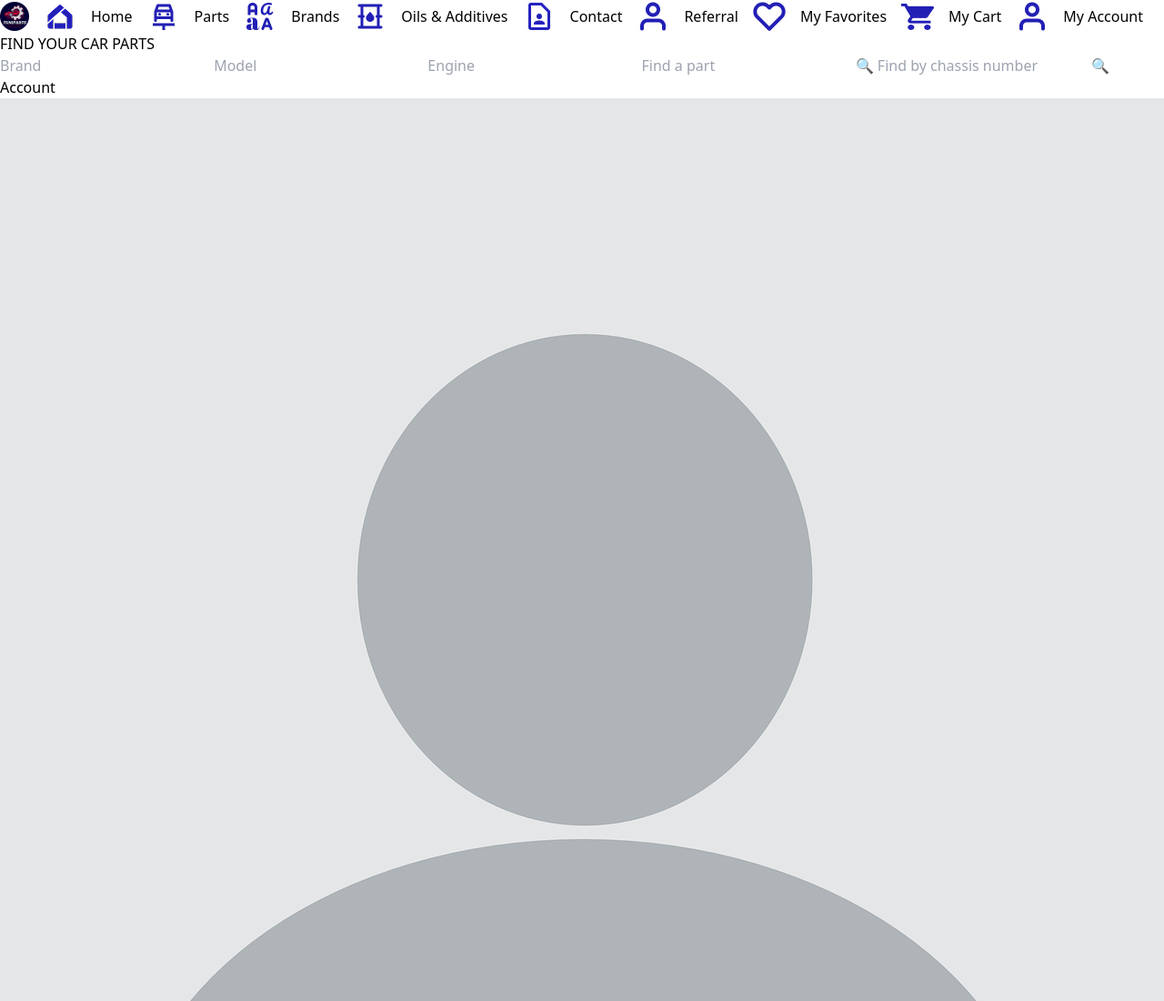
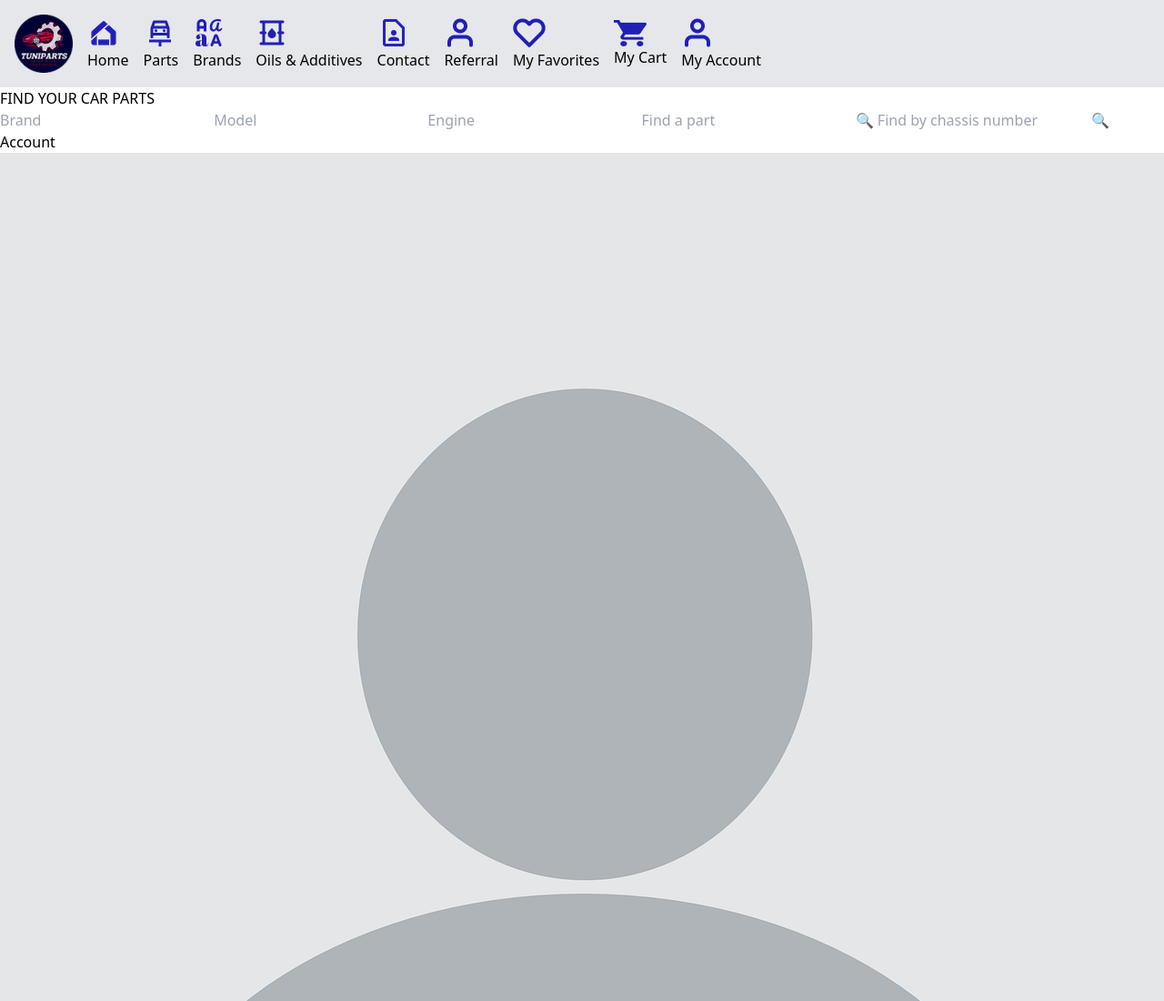
Before and after one commit to hamzaayarii/tuniparts-store, a website: page public/Account.html in a window 1280 px wide. Shown: the top 1100 px of the page at 91% size. Drawn offline with Linux system fonts and the light colour scheme.

Commit message:
2nd commit

```diff
--- a/public/Account.html
+++ b/public/Account.html
@@ -9,26 +9,46 @@
 <body>
     <header>
         <div>
-            <nav class="flex space-x-4 items-center">
-                <img src="../images/Logo.ico" alt="TuniParts Logo" class="w-8 h-8">
+            <nav class="flex space-x-4 items-center bg-gray-200 p-4">
+                <div class="nav-item">
+                    <img src="../images/Logo.ico" alt="TuniParts Logo" class="w-16 h-16">
+                </div>
+                <div class="nav-item">
                     <img src="../icons/home.png" alt="home Icon">
                     <a href="#">Home</a>
+                </div>
+                <div class="nav-item">
                     <img src="../icons/parts.png" alt="Parts Icon">
                     <a href="#">Parts</a>
+                </div>
+                <div class="nav-item">
                     <img src="../icons/brands.png" alt="Brands Icon">
                     <a href="#">Brands</a>
+                </div>
+                <div class="nav-item">
                     <img src="../icons/oils.png" alt="Oils & Additives Icon">
                     <a href="#">Oils & Additives</a>
+                </div>
+                <div class="nav-item">
                     <img src="../icons/contact.png" alt="Contact Icon">
                     <a href="#">Contact</a>
+                </div>
+                <div class="nav-item">
                     <img src="../icons/user.png" alt="Referral Icon">
                     <a href="#">Referral</a>
+                </div>
+                <div class="nav-item">
                     <img src="../icons/favorites.png" alt="My Favorites Icon">
                     <a href="#">My Favorites</a>
+                </div>
+                <div class="nav-item">
                     <img src="../icons/cart.png" alt="My Cart Icon">
                     <a href="#">My Cart</a>
+                </div>
+                <div class="nav-item">
                     <img src="../icons/user.png" alt="My Account Icon">
                     <a href="#">My Account</a>
+                </div>
             </nav>
         </div>
     </header>
```
Also changed, not shown: public/style.css. Lines whose indentation alone changed are shown as unchanged.
